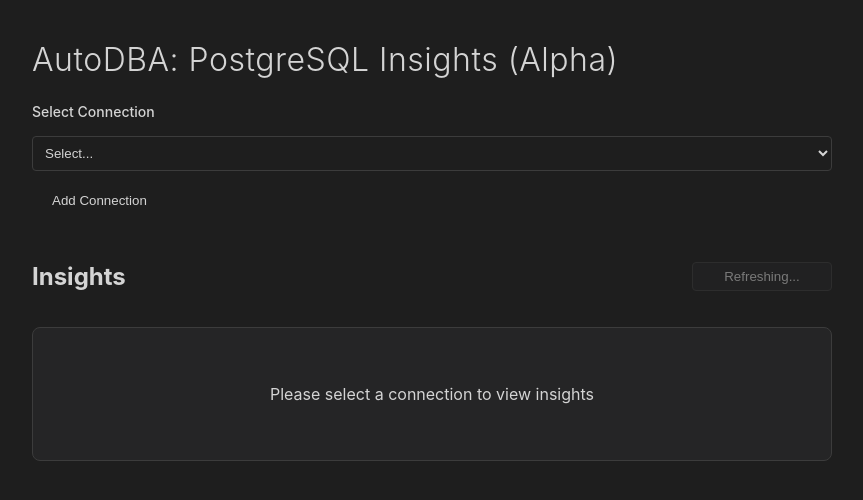
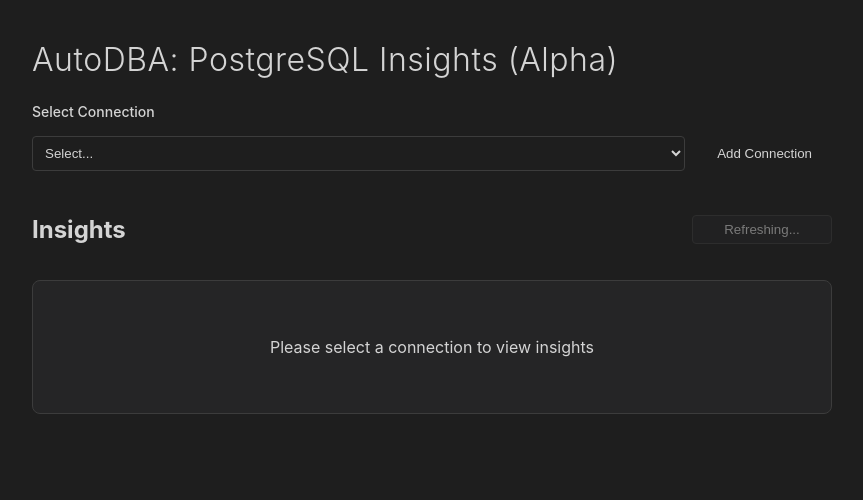
Before and after one commit to autodbalabs/project-autodba, a Svelte app in the folder vscode-extension/webview/: page / in a window 1280 px wide. Shown: the top 500 px of the page, without its empty margins (208-1071 px from the left). Built offline with nearby package versions, Linux system fonts and the light colour scheme; the HTML template or start-up script is replaced by a standard one.

Commit message:
Improve connection controls

```diff
--- a/vscode-extension/webview/src/App.svelte
+++ b/vscode-extension/webview/src/App.svelte
@@ -36,8 +36,9 @@
       const message = event.data;
       if (message.type === 'connections') {
         connections = message.connections;
-        if (!selectedConnection && connections.length > 0) {
-          selectedConnection = connections[0].name;
+        const exists = connections.some((c) => c.name === selectedConnection);
+        if (!exists) {
+          selectedConnection = '';
         }
       } else if (message.type === 'success') {
         handleConnectionSaved();
@@ -60,13 +61,15 @@
         <div class="connection-select">
           <label for="connection-select">Select Connection</label>
           <select id="connection-select" bind:value={selectedConnection}>
-            <option value="" disabled>Select...</option>
+            <option value="">Select...</option>
             {#each connections as conn}
               <option value={conn.name}>{conn.name}</option>
             {/each}
           </select>
         </div>
-        <button class="add-btn" on:click={handleAddConnection}>Add Connection</button>
+        {#if !selectedConnection}
+          <button class="add-btn" on:click={handleAddConnection}>Add Connection</button>
+        {/if}
       {/if}
     </div>
 
@@ -96,7 +99,7 @@
 
   .connection-controls {
     display: flex;
-    flex-direction: column;
+    align-items: flex-end;
     gap: 12px;
   }
 
@@ -104,6 +107,7 @@
     display: flex;
     flex-direction: column;
     gap: 8px;
+    flex: 1;
   }
 
   select {
```
